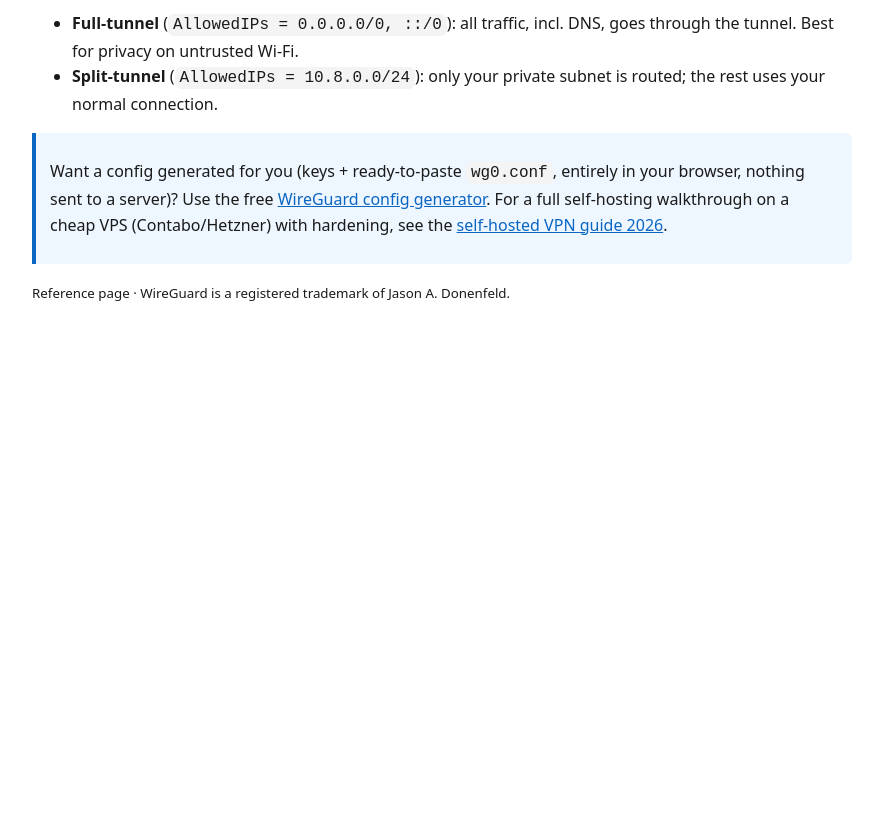
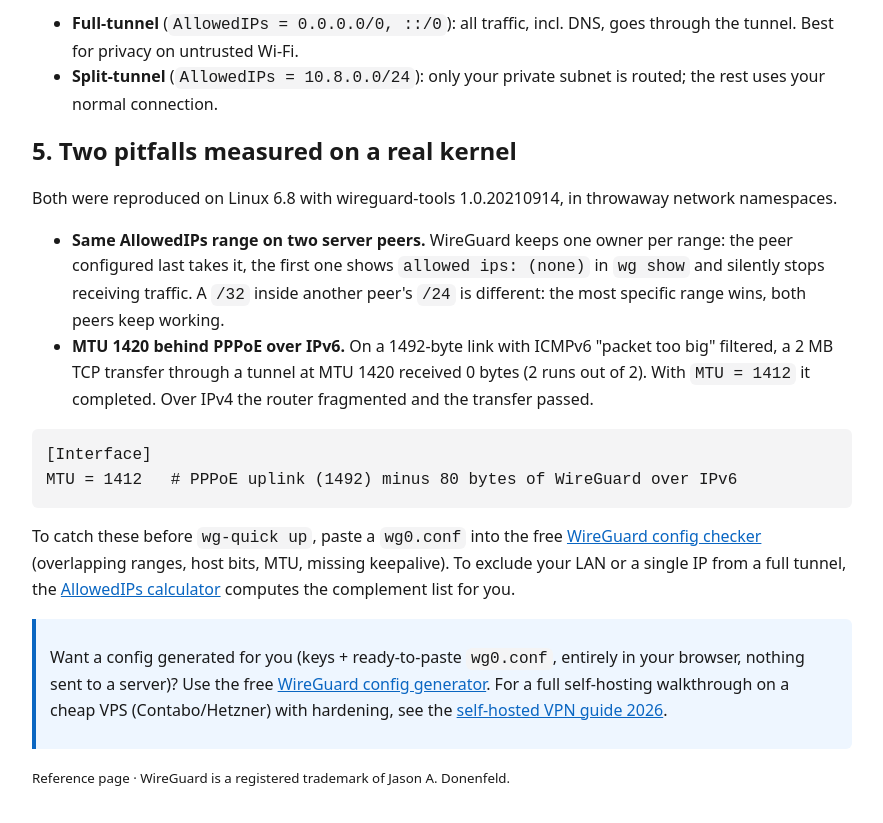
Before and after one commit to ricco020/wireguard-quick-reference, a plain HTML site: page index.html in a window 1280 px wide. Shown: the part 900-1723 px from the top of the page, without its empty margins (198-1081 px from the left). Before the commit the page ends 1238 px from the top, so only its background shows below. Drawn offline with Linux system fonts and the light colour scheme.

Commit message:
Add section 5: overlapping AllowedIPs and MTU over PPPoE, measured on Linux 6.8 netns; links to the config checker and AllowedIPs calculator; title without em dash
Co-Authored-By: Claude Opus 5.5 <noreply@anthropic.com>

```diff
--- a/index.html
+++ b/index.html
@@ -1,7 +1,7 @@
 <!doctype html><html lang="en"><head><meta charset="utf-8">
 <meta name="viewport" content="width=device-width,initial-scale=1">
-<title>WireGuard Quick Reference — keys, config, commands</title>
-<meta name="description" content="A practical WireGuard cheat sheet: generate keys, a minimal client/server wg0.conf, full-tunnel vs split-tunnel, and the wg/wg-quick commands you actually use.">
+<title>WireGuard Quick Reference: keys, config, commands, AllowedIPs and MTU pitfalls</title>
+<meta name="description" content="A practical WireGuard cheat sheet: generate keys, a minimal wg0.conf, full-tunnel vs split-tunnel, the wg/wg-quick commands, and two pitfalls measured on Linux 6.8: overlapping AllowedIPs and MTU over PPPoE.">
 <style>body{font:16px/1.6 system-ui,sans-serif;max-width:820px;margin:2rem auto;padding:0 1rem;color:#1a1a1a}h1,h2{line-height:1.2}code,pre{background:#f4f4f5;border-radius:6px}pre{padding:14px;overflow:auto}code{padding:2px 5px}a{color:#0a66c2}.note{background:#eef6ff;border-left:4px solid #0a66c2;padding:10px 14px;border-radius:0 6px 6px 0}</style>
 </head><body>
 <h1>WireGuard Quick Reference</h1>
@@ -36,6 +36,19 @@ wg-quick down wg0</pre>
 <li><strong>Split-tunnel</strong> (<code>AllowedIPs = 10.8.0.0/24</code>): only your private subnet is routed; the rest uses your normal connection.</li>
 </ul>
 
+<h2>5. Two pitfalls measured on a real kernel</h2>
+<p>Both were reproduced on Linux 6.8 with wireguard-tools 1.0.20210914, in throwaway network namespaces.</p>
+<ul>
+<li><strong>Same AllowedIPs range on two server peers.</strong> WireGuard keeps one owner per range: the peer configured last takes it, the first one shows <code>allowed ips: (none)</code> in <code>wg show</code> and silently stops receiving traffic. A <code>/32</code> inside another peer's <code>/24</code> is different: the most specific range wins, both peers keep working.</li>
+<li><strong>MTU 1420 behind PPPoE over IPv6.</strong> On a 1492-byte link with ICMPv6 "packet too big" filtered, a 2 MB TCP transfer through a tunnel at MTU 1420 received 0 bytes (2 runs out of 2). With <code>MTU = 1412</code> it completed. Over IPv4 the router fragmented and the transfer passed.</li>
+</ul>
+<pre>[Interface]
+MTU = 1412   # PPPoE uplink (1492) minus 80 bytes of WireGuard over IPv6</pre>
+<p>To catch these before <code>wg-quick up</code>, paste a <code>wg0.conf</code> into the free
+<a href="https://wg.vpnsmith.com/check?ref=gh-wqr">WireGuard config checker</a> (overlapping ranges, host bits, MTU, missing keepalive).
+To exclude your LAN or a single IP from a full tunnel, the <a href="https://wg.vpnsmith.com/allowedips?ref=gh-wqr">AllowedIPs calculator</a>
+computes the complement list for you.</p>
+
 <div class="note">
 <p>Want a config generated for you (keys + ready-to-paste <code>wg0.conf</code>, entirely in your browser, nothing sent to a server)? Use the free
 <a href="https://www.vpnsmith.com/en/tools/wireguard-config-generator">WireGuard config generator</a>.
```
